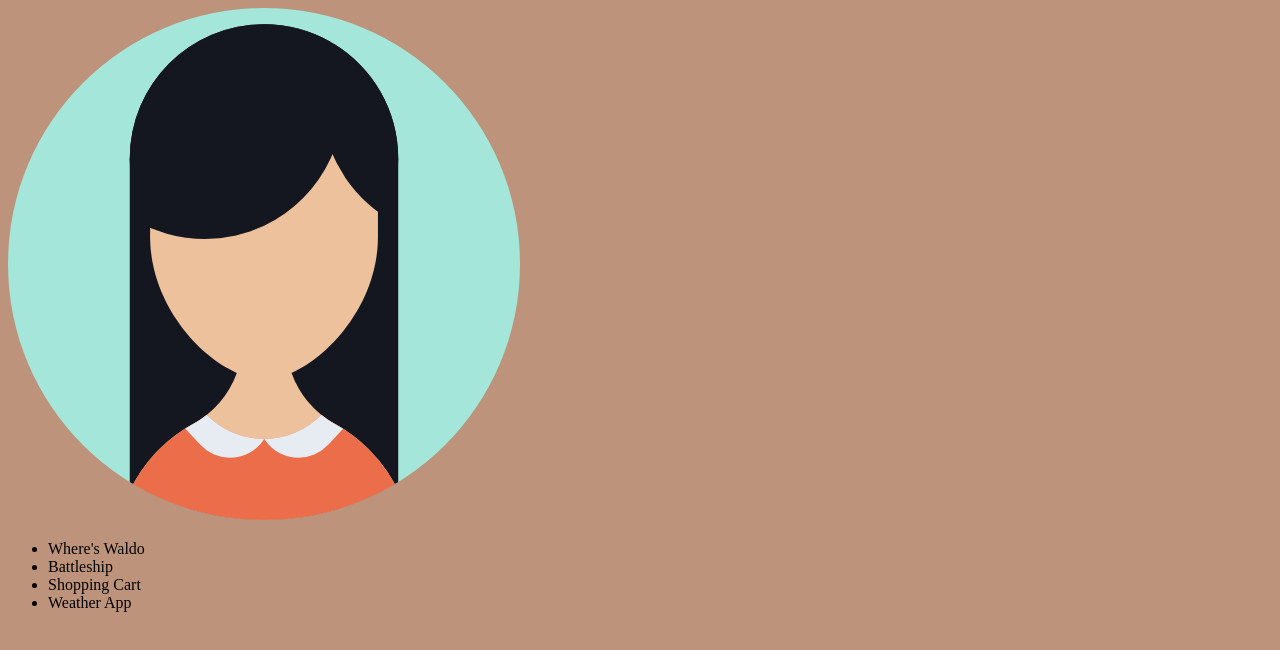
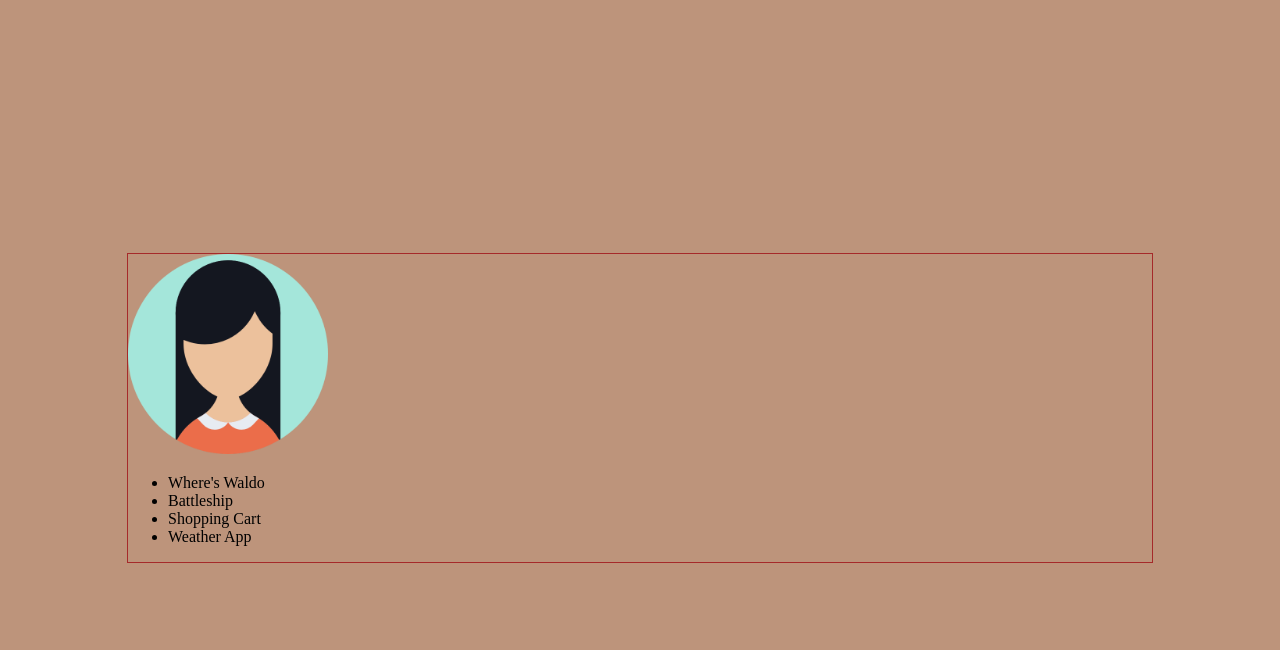
Before and after one commit to itsaflamingo/personal-portfolio, a React (Create React App) app: page / in a window 1280 px wide. Shown: the top 650 px of the page. Built offline with nearby package versions, Linux system fonts and the light colour scheme.

Commit message:
Removed index.html boilerplate

```diff
--- a/public/index.html
+++ b/public/index.html
@@ -2,42 +2,14 @@
 <html lang="en">
   <head>
     <meta charset="utf-8" />
-    <link rel="icon" href="%PUBLIC_URL%/favicon.ico" />
     <meta name="viewport" content="width=device-width, initial-scale=1" />
     <meta name="theme-color" content="#000000" />
     <meta
       name="description"
-      content="Web site created using create-react-app"
-    />
-    <link rel="apple-touch-icon" href="%PUBLIC_URL%/logo192.png" />
-    <!--
-      manifest.json provides metadata used when your web app is installed on a
-      user's mobile device or desktop. See https://developers.google.com/web/fundamentals/web-app-manifest/
-    -->
-    <link rel="manifest" href="%PUBLIC_URL%/manifest.json" />
-    <!--
-      Notice the use of %PUBLIC_URL% in the tags above.
-      It will be replaced with the URL of the `public` folder during the build.
-      Only files inside the `public` folder can be referenced from the HTML.
-
-      Unlike "/favicon.ico" or "favicon.ico", "%PUBLIC_URL%/favicon.ico" will
-      work correctly both with client-side routing and a non-root public URL.
-      Learn how to configure a non-root public URL by running `npm run build`.
-    -->
-    <title>React App</title>
+      content="Web site created using create-react-app"/>
+    <title>Personal Portfolio</title>
   </head>
   <body>
-    <noscript>You need to enable JavaScript to run this app.</noscript>
     <div id="root"></div>
-    <!--
-      This HTML file is a template.
-      If you open it directly in the browser, you will see an empty page.
-
-      You can add webfonts, meta tags, or analytics to this file.
-      The build step will place the bundled scripts into the <body> tag.
-
-      To begin the development, run `npm start` or `yarn start`.
-      To create a production bundle, use `npm run build` or `yarn build`.
-    -->
   </body>
 </html>
--- a/src/styles/App.css
+++ b/src/styles/App.css
@@ -1,3 +1,19 @@
 body {
-    background-color: rgb(189,148,123)
+    background-color: rgb(189,148,123);
+    display: flex;
+    height: 100vh;
+    justify-content: center;
+    align-items: center;
 }
+/* App */
+.App {
+    border: 1px solid brown;
+    width: 80vw;
+    min-width: 240px;
+}
+img {
+    min-width: 100px;
+    max-width: 200px;
+    width: minmax(100px, 200px);
+    height: auto;
+}
```
